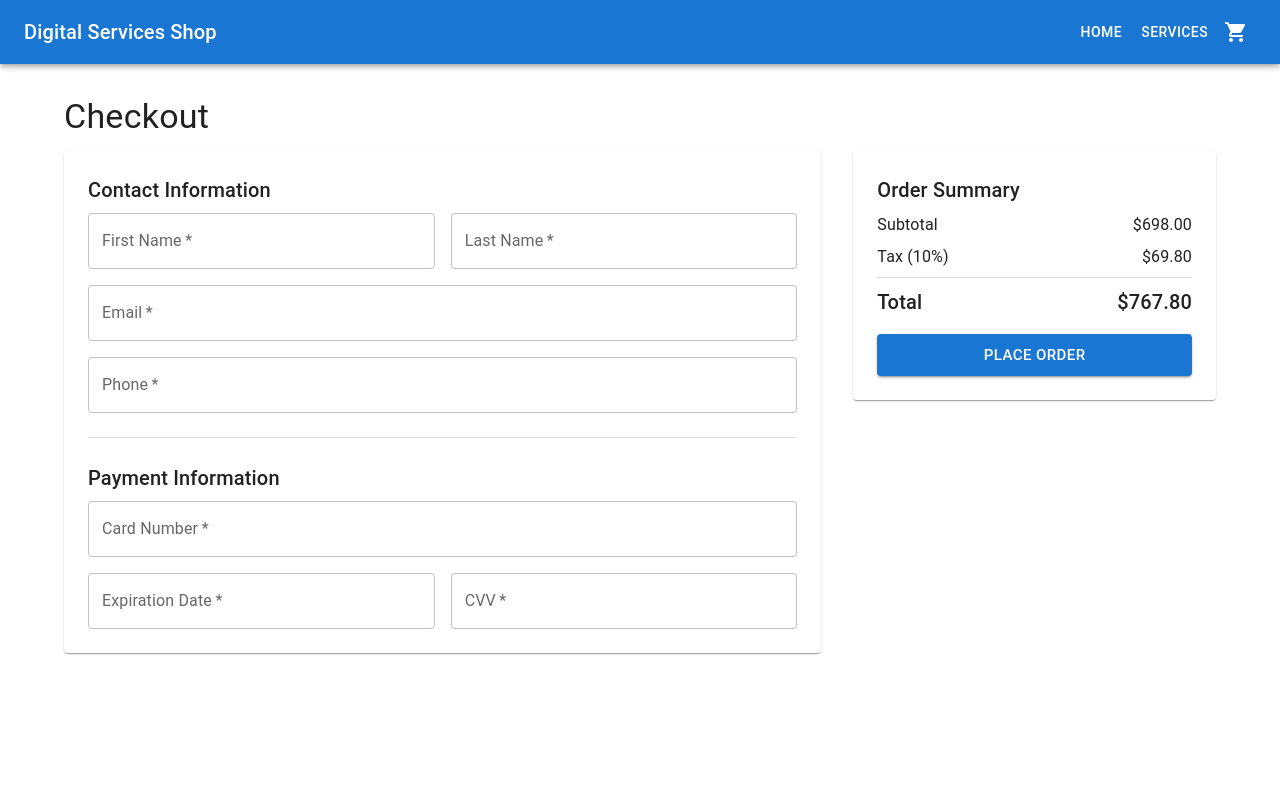
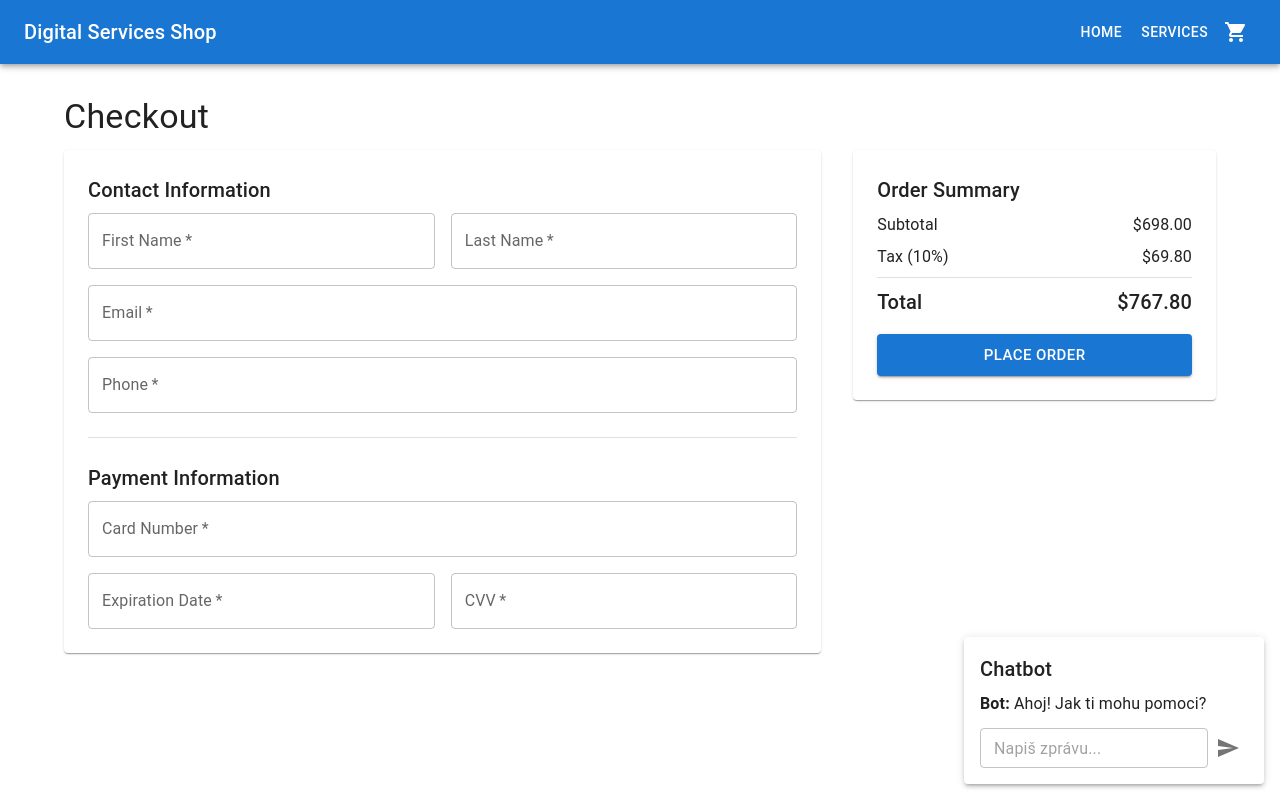
Before and after one commit to DDave98/Mendelu-DA-eshop, a React (Create React App) app: page /checkout in a window 1280 px wide. Built offline with nearby package versions, Linux system fonts and the light colour scheme.

Commit message:
add chatbot

```diff
--- a/package.json
+++ b/package.json
@@ -16,6 +16,7 @@
     "@types/react": "^18.2.55",
     "@types/react-dom": "^18.2.19",
     "react": "^18.2.0",
+    "react-chatbotify": "^2.0.0-beta.35",
     "react-dom": "^18.2.0",
     "react-router-dom": "^6.22.1",
     "react-scripts": "5.0.1",
--- a/src/App.tsx
+++ b/src/App.tsx
@@ -8,6 +8,7 @@ import Home from './pages/Home';
 import Services from './pages/Services';
 import Cart from './pages/Cart';
 import Checkout from './pages/Checkout';
+import Chatbot from './components/Chatbot/chatbot';
 
 const theme = createTheme({
   palette: {
@@ -35,6 +36,7 @@ function App() {
               <Route path="checkout" element={<Checkout />} />
             </Routes>
           </Container>
+          <Chatbot />
         </Box>
       </Router>
     </ThemeProvider>
--- /dev/null
+++ b/src/components/Chatbot/chatbot.js
@@ -0,0 +1,83 @@
+// src/components/Chatbot.js
+import React, { useState } from 'react';
+import { Box, TextField, IconButton, Paper, Typography } from '@mui/material';
+import SendIcon from '@mui/icons-material/Send';
+import axios from 'axios';
+
+const Chatbot = () => {
+  const [messages, setMessages] = useState([{ sender: 'bot', text: 'Ahoj! Jak ti mohu pomoci?' }]);
+  const [input, setInput] = useState('');
+
+  const handleSend = async () => {
+    if (!input.trim()) return;
+
+    const userMessage = { sender: 'user', text: input };
+    setMessages((prev) => [...prev, userMessage]);
+    setInput('');
+
+    try {
+      const res = await axios.post('https://api.openai.com/v1/chat/completions', {
+        model: 'gpt-3.5-turbo',
+        messages: [{ role: 'user', content: input }],
+      }, {
+        headers: {
+          Authorization: `Bearer YOUR_OPENAI_API_KEY`, // Nahraď svou API key
+          'Content-Type': 'application/json',
+        },
+      });
+
+      const botMessage = {
+        sender: 'bot',
+        text: res.data.choices[0].message.content.trim(),
+      };
+      setMessages((prev) => [...prev, botMessage]);
+    } catch (err) {
+      setMessages((prev) => [...prev, { sender: 'bot', text: 'Došlo k chybě při získávání odpovědi.' }]);
+    }
+  };
+
+  return (
+    <Paper
+      elevation={3}
+      sx={{
+        position: 'fixed',
+        bottom: 16,
+        right: 16,
+        width: 300,
+        maxHeight: 400,
+        overflow: 'auto',
+        p: 2,
+        zIndex: 1300,
+      }}
+    >
+      <Typography variant="h6" gutterBottom>Chatbot</Typography>
+      <Box sx={{ mb: 1, maxHeight: 260, overflowY: 'auto' }}>
+        {messages.map((msg, i) => (
+          <Typography
+            key={i}
+            align={msg.sender === 'user' ? 'right' : 'left'}
+            sx={{ mb: 0.5 }}
+          >
+            <strong>{msg.sender === 'user' ? 'Ty' : 'Bot'}:</strong> {msg.text}
+          </Typography>
+        ))}
+      </Box>
+      <Box sx={{ display: 'flex' }}>
+        <TextField
+          size="small"
+          fullWidth
+          variant="outlined"
+          placeholder="Napiš zprávu..."
+          value={input}
+          onChange={(e) => setInput(e.target.value)}
+          onKeyDown={(e) => e.key === 'Enter' && handleSend()}
+        />
+        <IconButton onClick={handleSend}>
+          <SendIcon />
+        </IconButton>
+      </Box>
+    </Paper>
+  );
+};
+
+export default Chatbot;
```
Also changed, not shown: src/App.css (+9 -0 lines), src/Chatbot/ActionProvider.js (added, +22 -0 lines), src/components/Chatbot/MessageParser.js (added, +16 -0 lines), src/components/Chatbot/config.js (added, +7 -0 lines), 1 other file (tests, documents, lock files or other folders).
